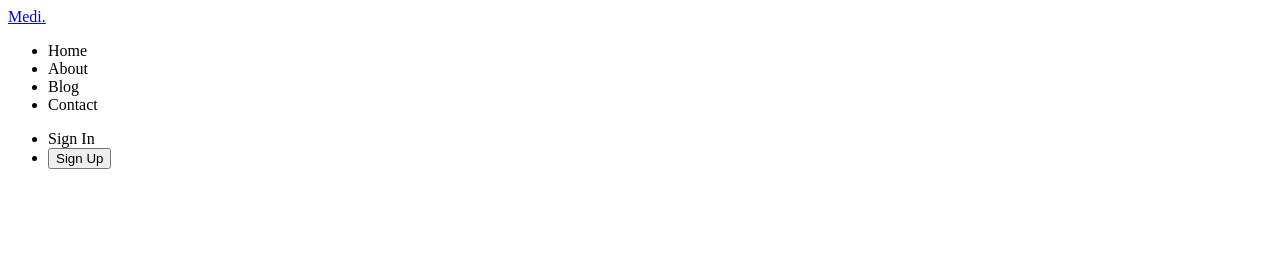
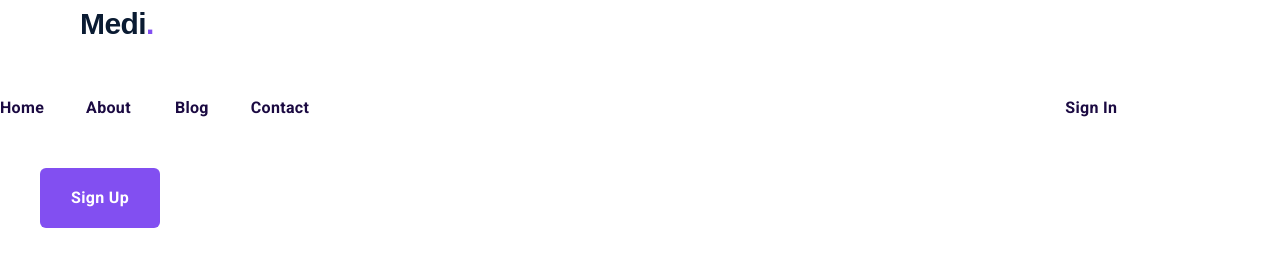
Before and after one commit to Patrick-Svensson/code-figma-exercise, a plain HTML site: page index.html in a window 1280 px wide. Drawn offline with Linux system fonts and the light colour scheme; a web font is replaced by a local one.

Commit message:
Add logo and nav-bar with styling.

```diff
--- a/index.html
+++ b/index.html
@@ -4,35 +4,39 @@
     <meta charset="UTF-8">
     <meta name="viewport" content="width=device-width, initial-scale=1.0">
     <title>Figma Frames</title>
+    <link rel="stylesheet" href="styles/style.css" type="text/css">
 </head>
 <body>
     <header>
-        <!------ Logo ------>
-        <div class="logo">
-            <a href="#">Medi<span>.</span></a>
-        </div>
-        <!------ Nav ------>
+        <!------- Logo ------->
+        <a class="logo" href="#">Medi<span class="logo-dot">.</span></a>
+        <!------ /.Logo ------>
+
+        <!------- Nav -------->
         <nav class="nav">
             <ul>
-                <li><a href="#"></a>Home</li>
-                <li><a href="#"></a>About</li>
-                <li><a href="#"></a>Blog</li>
-                <li><a href="#"></a>Contact</li>
+                <li class="nav-items"><a class="nav-links" href="#">Home</a></li>
+                <li class="nav-items"><a class="nav-links about" href="#">About</a></li>
+                <li class="nav-items"><a class="nav-links" href="#">Blog</a></li>
+                <li class="nav-items"><a class="nav-links contact" href="#">Contact</a></li>
+                <li class="nav-items"><a class="nav-links" href="#">Sign In</a></li>
+                <li class="nav-items"><button class= "nav-links sign-up">Sign Up</button></li>
             </ul>
         </nav>
-        <!------ Login ------>
-        <div>
-            <ul class="login">
-                <li><a href="#"></a>Sign In</li>
-                <li><button class="sign-up">Sign Up</button></li>
-            </ul>
-        </div>
+        <!------ /.Nav ------->
+
     </header>
+
+    <!-------- Content ------->
     <section>
-        <!-- Text -->
+
     </section>
+    <!------- /.Content ------>
+
+    <!-------- images -------->
     <section>
-        <!-- images -->
+
     </section>
+    <!------- /.images-------->
 </body>
 </html>
--- a/styles/style.css
+++ b/styles/style.css
@@ -0,0 +1,74 @@
+@import url('https://fonts.googleapis.com/css2?family=Ramaraja&family=Roboto:ital,wght@0,700;1,400&display=swap');
+@import url(//db.onlinewebfonts.com/c/f1a22f6f15d272c7aa56da8b2c91f5e5?family=Circular+Std+Black);
+
+* {
+    padding: 0;
+    margin: 0;
+}
+
+.logo {
+    font-family: "Circular Std Black", sans-serif;
+    font-weight: 900;
+    font-style: normal;
+    font-size: 30px;
+    line-height: 160%;
+    /* or 48px */
+    letter-spacing: -0.02em;
+    color: #0A1B32;
+    text-decoration: none;
+    margin: 37px 98px 0 80px;
+}
+
+.logo-dot {
+    color: #824FF1;
+}
+
+.nav {
+    display: inline-block;
+}
+
+.nav-items {
+    display: inline-block;
+    margin-top: 48px;
+}
+
+.nav-links {
+    font-family: Roboto;
+    font-style: normal;
+    font-weight: normal;
+    font-size: 16px;
+    line-height: 24px;
+    /* identical to box height, or 150% */
+    text-align: center;
+    letter-spacing: 0.02em;
+    color: #1B0A42;
+    text-decoration: none;
+}
+
+.about {
+    margin-left: 38px;
+    margin-right: 40px;
+}
+
+.contact {
+    margin-left: 38px;
+    margin-right: 752px;
+}
+
+.sign-up {
+    width: 120px;
+    height: 60px;
+    background: #824FF1;
+    border-radius: 6px;
+    font-family: Roboto;
+    font-style: normal;
+    font-weight: bold;
+    font-size: 16px;
+    line-height: 24px;
+    /* identical to box height, or 150% */
+    text-align: center;
+    letter-spacing: 0.02em;
+    color: #FFFFFF;
+    border: none;
+    margin-left: 40px;
+}
```
